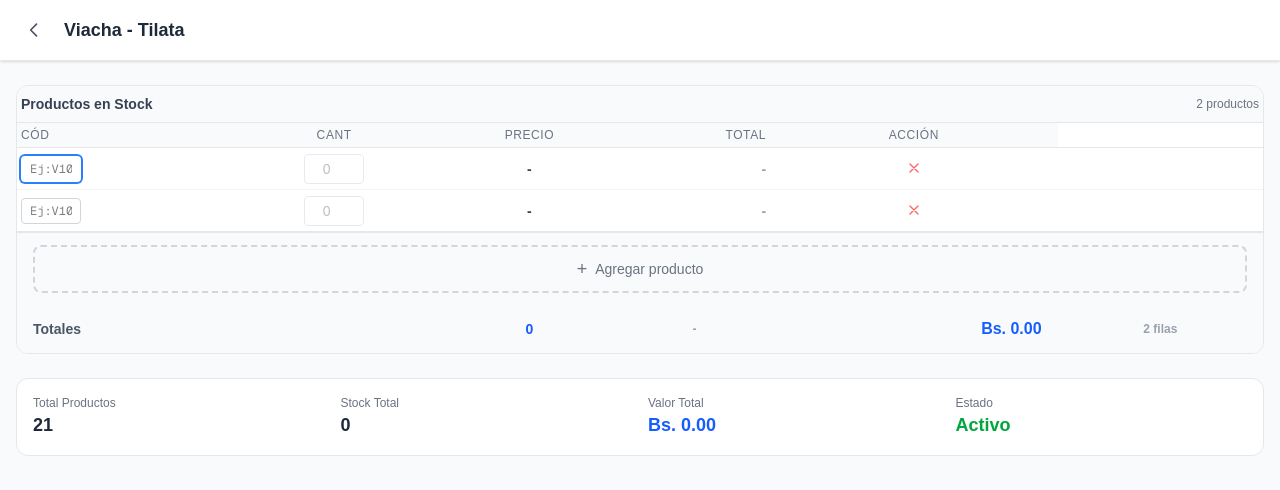
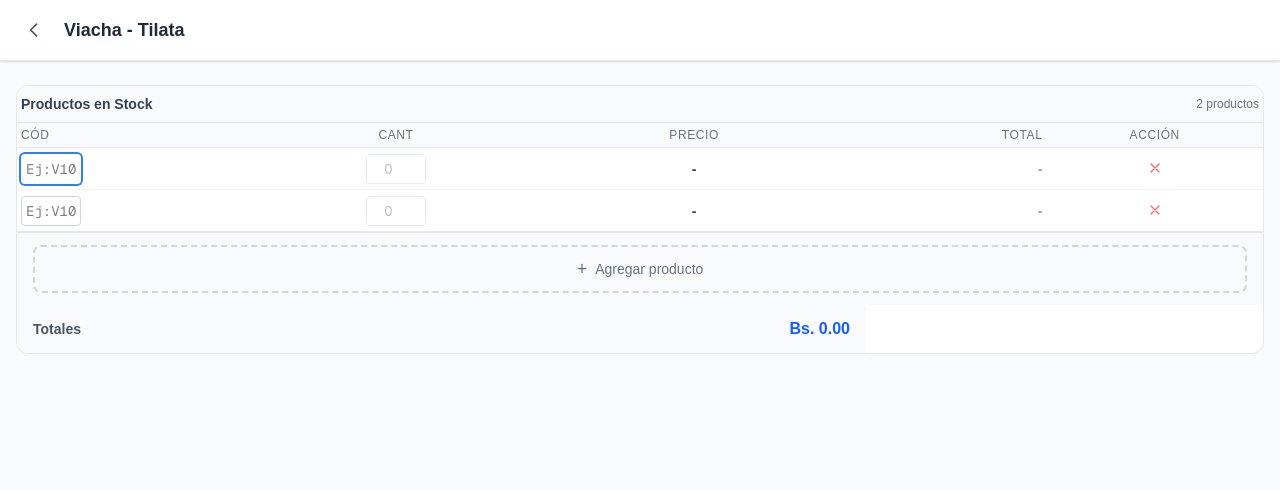
Before and after one commit to pcristhian/tfdistribucion, a Next.js app: page /dashboard/viacha-tilata in a window 1280 px wide. Shown: the top 490 px of the page. Built offline with nearby package versions, Linux system fonts and the light colour scheme.

Commit message:
ahora si

```diff
--- a/src/app/dashboard/viacha-tilata/components/Tabla.jsx
+++ b/src/app/dashboard/viacha-tilata/components/Tabla.jsx
@@ -217,12 +217,12 @@ export default function Tabla({
                                         className={`hover:bg-gray-50 transition-colors text-black ${tieneStock ? 'bg-green-50/30' : ''}`}
                                     >
                                         {/* Código - Input editable */}
-                                        <td className="px-1 py-1">
+                                        <td className="px-1 py-1 text-black">
                                             <input
                                                 type="text"
                                                 value={codigo}
                                                 onChange={(e) => handleCodigoChange(fila.id, e.target.value)}
-                                                className={`w-15 px-2 py-1 border rounded text-xs font-mono focus:ring-2 focus:ring-blue-500 focus:border-transparent outline-none ${productoEncontrado ? 'border-green-400 bg-green-50' : 'border-gray-300'
+                                                className={`w-15 px-1 py-1 border rounded text-sm font-mono focus:ring-2 focus:ring-blue-500 focus:border-transparent outline-none ${productoEncontrado ? 'border-green-400 bg-green-50' : 'border-gray-300'
                                                     }`}
                                                 placeholder="Ej:V10"
                                                 autoFocus={index === 0}
@@ -239,17 +239,17 @@ export default function Tabla({
                                                 type="number"
                                                 value={cantidad || ''}
                                                 onChange={(e) => handleCantidadChange(fila.id, e.target.value)}
-                                                className={`w-15 px-2 py-1 text-center border rounded focus:ring-2 focus:ring-blue-500 focus:border-transparent outline-none ${enLimite ? 'border-amber-400 bg-amber-50' : 'border-gray-300'
+                                                className={`w-15 px-1 py-1 text-center text-sm border rounded focus:ring-2 focus:ring-blue-500 focus:border-transparent outline-none ${enLimite ? 'border-amber-400 bg-amber-50' : 'border-gray-300'
                                                     } ${!productoEncontrado ? 'opacity-50 cursor-not-allowed' : ''}`}
                                                 min="0"
                                                 placeholder="0"
                                                 disabled={!productoEncontrado}
                                             />
-                                            {enLimite && productoEncontrado && (
+                                            {/* {enLimite && productoEncontrado && (
                                                 <div className="text-[10px] text-amber-600 font-semibold mt-0.5">
                                                     ✅ Límite alcanzado
                                                 </div>
-                                            )}
+                                            )} */}
                                         </td>
 
                                         {/* Precio Unitario */}
@@ -326,17 +326,8 @@ export default function Tabla({
                             <td className="px-4 py-3 text-gray-600" colSpan="2">
                                 Totales
                             </td>
-                            <td className="px-4 py-3 text-center text-blue-600">
-                                {formatNumber(cantidadTotal)}
-                            </td>
-                            <td className="px-4 py-3 text-center text-gray-400 text-xs">
-                                -
-                            </td>
                             <td className="px-4 py-3 text-right text-blue-600 text-base">
                                 {formatPrice(totalGeneral)}
-                            </td>
-                            <td className="px-4 py-3 text-center text-xs text-gray-400">
-                                {filas.length} filas
                             </td>
                         </tr>
                     </tfoot>
--- a/src/app/dashboard/viacha-tilata/page.js
+++ b/src/app/dashboard/viacha-tilata/page.js
@@ -104,34 +104,6 @@ export default function ViachaTilata() {
                     titulo="Productos en Stock"
                 />
 
-                {/* Resumen */}
-                <motion.div
-                    initial={{ opacity: 0 }}
-                    animate={{ opacity: 1 }}
-                    transition={{ delay: 0.2 }}
-                    className="mt-6 bg-white rounded-xl border border-gray-200 p-4 grid grid-cols-2 sm:grid-cols-4 gap-4"
-                >
-                    <div>
-                        <p className="text-xs text-gray-500">Total Productos</p>
-                        <p className="text-lg font-bold text-gray-800">{productos.length}</p>
-                    </div>
-                    <div>
-                        <p className="text-xs text-gray-500">Stock Total</p>
-                        <p className="text-lg font-bold text-gray-800">
-                            {productos.reduce((sum, p) => sum + (p.stock || 0), 0)}
-                        </p>
-                    </div>
-                    <div>
-                        <p className="text-xs text-gray-500">Valor Total</p>
-                        <p className="text-lg font-bold text-blue-600">
-                            Bs. {productos.reduce((sum, p) => sum + ((p.stock || 0) * (p.precio_base || 0)), 0).toFixed(2)}
-                        </p>
-                    </div>
-                    <div>
-                        <p className="text-xs text-gray-500">Estado</p>
-                        <p className="text-lg font-bold text-green-600">Activo</p>
-                    </div>
-                </motion.div>
             </main>
         </div>
     );
```
